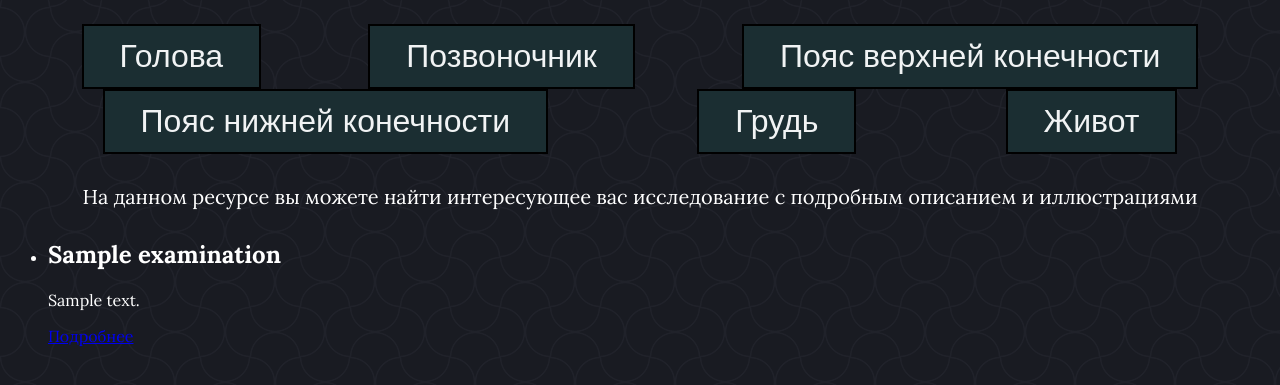
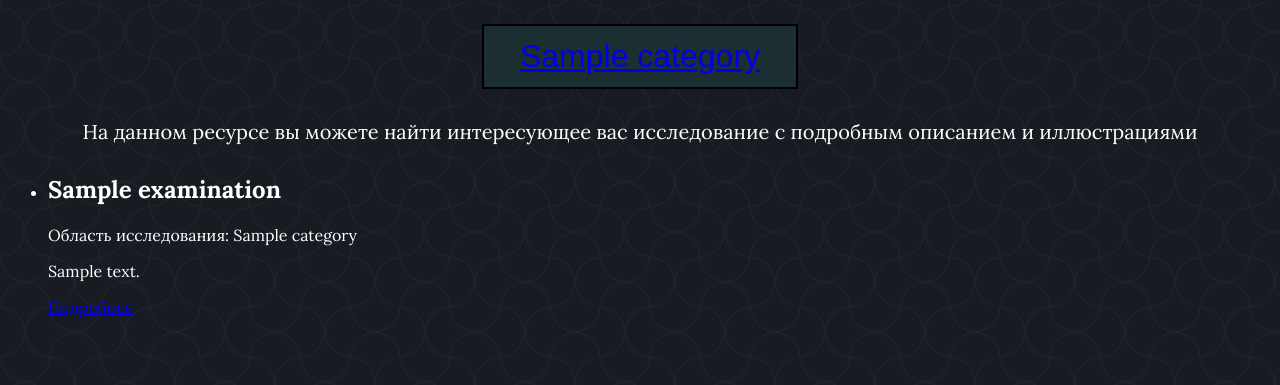
Before and after one commit to lobster2nd/X-Ray_atlas_Django, a Django app: page / in a window 1280 px wide. Shown: the part 143-528 px from the top of the page. Run offline with Django 4.2, Linux system fonts and the light colour scheme; tables that the repository leaves empty hold one stand-in row (values such as "Sample post").

Commit message:
content view updated

```diff
--- a/examinations/models.py
+++ b/examinations/models.py
@@ -1,4 +1,5 @@
 from django.db import models
+from django.urls import reverse
 
 
 class Examinations(models.Model):
@@ -15,10 +16,14 @@ class Examinations(models.Model):
     def __str__(self):
         return self.title
 
+    def get_absolute_url(self):
+        return reverse('exam', kwargs={'exam_id': self.pk})
+
     class Meta:
         verbose_name = 'Исследования'
         verbose_name_plural = 'Исследования'
         ordering = ['title']
+
 
 class Category(models.Model):
     name = models.CharField(max_length=100, db_index=True, verbose_name='Категория')
@@ -27,6 +32,9 @@ class Category(models.Model):
     def __str__(self):
         return self.name
 
+    def get_absolute_url(self):
+        return reverse('category', kwargs={'cat_id': self.pk})
+
     class Meta:
         verbose_name = 'Категория'
         verbose_name_plural = 'Категории'
--- a/examinations/static/examinations/css/index.css
+++ b/examinations/static/examinations/css/index.css
@@ -78,3 +78,6 @@ button {
     font-size: 20px;
     text-align: center;
 }
+a:visited {
+    color: white,
+}
--- a/examinations/templates/examinations/base.html
+++ b/examinations/templates/examinations/base.html
@@ -3,7 +3,7 @@
 <html lang="en">
 <head>
     <meta charset="UTF-8">
-    <title>Атлас укладок</title>
+    <title>{{ title }}</title>
     <link type="text/css" href="{% static 'examinations/css/index.css' %}" rel="stylesheet" />
 </head>
 <body>
@@ -15,24 +15,9 @@
 {% endblock header %}
 {% block buttons %}
 <div class="buttonContainer">
-    <form action="/head.html">
-        <button class="button-arounder" id="head">Голова</button>
-    </form>
-    <form action="/spine.html">
-        <button class="button-arounder" id="spine">Позвоночник</button>
-    </form>
-    <form action="/upper_limp.html">
-        <button class="button-arounder" id="upper_limp">Пояс верхней конечности</button>
-    </form>
-    <form action="/lower_limp.html">
-        <button class="button-arounder" id="lower_limp">Пояс нижней конечности</button>
-    </form>
-    <form action="/other.html">
-        <button class="button-arounder" id="chest">Грудь</button>
-    </form>
-    <form action="/other.html">
-        <button class="button-arounder" id="stomach">Живот</button>
-    </form>
+    {% for c in cats %}
+        <button class="button-arounder"><a href="{{ c.get_absolute_url }}">{{ c.name }}</a></button>
+    {% endfor %}
 </div>
 {% endblock %}
 {% block content %}
--- a/examinations/templates/examinations/index.html
+++ b/examinations/templates/examinations/index.html
@@ -8,8 +8,9 @@
     {% for e in exams %}
         <li>
             <h2>{{ e.title }}</h2>
+            <p>Область исследования: {{e.cat}} </p>
             <p>{{ e.content|linebreaks|truncatewords:75 }}</p>
-            <p><a href="#">Подробнее</a></p>
+            <p><a href="{{ e.get_absolute_url }}">Подробнее</a></p>
         </li>
     {% endfor %}
     </ul>
--- a/examinations/urls.py
+++ b/examinations/urls.py
@@ -4,5 +4,6 @@ from .views import *
 
 urlpatterns = [
     path('', index, name='home'),
-    path('<slug:part>/', body_part, name='body_part')
+    path('exam/<int:exam_id>/', show_exam, name='exam'),
+    path('category/<int:cat_id>/', show_category, name='category')
 ]
--- a/examinations/views.py
+++ b/examinations/views.py
@@ -1,15 +1,38 @@
 from django.shortcuts import render
-from django.http import HttpResponse, HttpResponseNotFound
+from django.http import HttpResponse, HttpResponseNotFound, Http404
 from .models import *
 
 
 def index(request):
     exams = Examinations.objects.all()
-    return render(request, 'examinations/index.html', {'title': 'Главная страница', 'exams': exams})
+    cats = Category.objects.all()
+
+    context = {
+        'title': 'Главная страница',
+        'exams': exams,
+        'cats': cats
+    }
+    return render(request, 'examinations/index.html', context=context)
 
 
-def body_part(request, part):
-    return render(request, f'examinations/{part}.html')
+def show_exam(request, exam_id):
+    return HttpResponse(f'{exam_id}')
+
+
+def show_category(request, cat_id):
+    exams = Examinations.objects.filter(cat_id=cat_id)
+    cats = Category.objects.all()
+
+    if len(exams) == 0:
+        raise Http404()
+
+    context = {
+        'title': 'Категория',
+        'exams': exams,
+        'cats': cats,
+    }
+    return render(request, 'examinations/index.html', context=context)
+
 
 
 def pageNotFound(request, exception):
```
